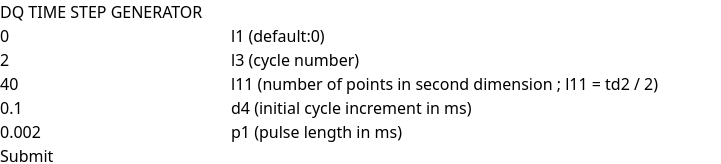
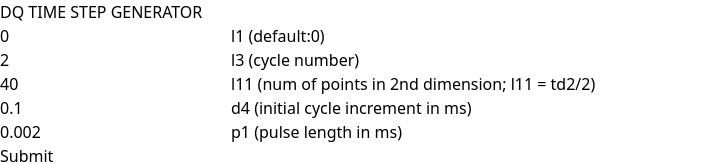
Before and after one commit to LucasLoe/dq-time-step-generator, a React (Vite) app: page / in a window 1280 px wide. Shown: the top 164 px of the page, without its empty margins (0-721 px from the left). Built offline with nearby package versions, Linux system fonts and the light colour scheme.

Commit message:
button width

```diff
--- a/src/App.tsx
+++ b/src/App.tsx
@@ -87,7 +87,7 @@
 							htmlFor='l11'
 							className='peer-focus:font-medium absolute text-md text-gray-500 dark:text-gray-400 duration-300 transform -translate-y-6 scale-75 top-3 -z-10 origin-[0] peer-focus:left-0 peer-focus:text-blue-600 peer-focus:dark:text-blue-500 peer-placeholder-shown:scale-100 peer-placeholder-shown:translate-y-0 peer-focus:scale-75 peer-focus:-translate-y-6'
 						>
-							l11 (number of points in second dimension ; l11 = td2 / 2)
+							l11 (num of points in 2nd dimension; l11 = td2/2)
 						</label>
 					</div>
 					<div className='relative z-0 w-full mb-6 group'>
@@ -130,7 +130,7 @@
 					</div>
 					<div className='flex flex-row justify-evenly items-center'>
 						<button
-							className='text-white bg-blue-700 hover:bg-blue-800 focus:ring-4 focus:outline-none focus:ring-blue-300 font-medium rounded-lg text-md w-full sm:w-auto px-5 py-2.5 text-center dark:bg-blue-600 dark:hover:bg-blue-700 dark:focus:ring-blue-800'
+							className='text-white bg-blue-700 hover:bg-blue-800 focus:ring-4 focus:outline-none focus:ring-blue-300 font-medium rounded-lg text-md w-sm px-5 py-2.5 text-center dark:bg-blue-600 dark:hover:bg-blue-700 dark:focus:ring-blue-800'
 							onClick={(e) => handleSubmit(e)}
 						>
 							Submit
@@ -138,7 +138,7 @@
 						<p>
 							Max. time is:{" "}
 							<span className='px-2 font-mono '>
-								{timeSteps && timeSteps.length > 0 ? Math.max(...timeSteps) : 0}
+								{timeSteps && timeSteps.length > 0 ? Math.round(Math.max(...timeSteps)) : 0}
 							</span>
 							<span> ms</span>
 						</p>
```
